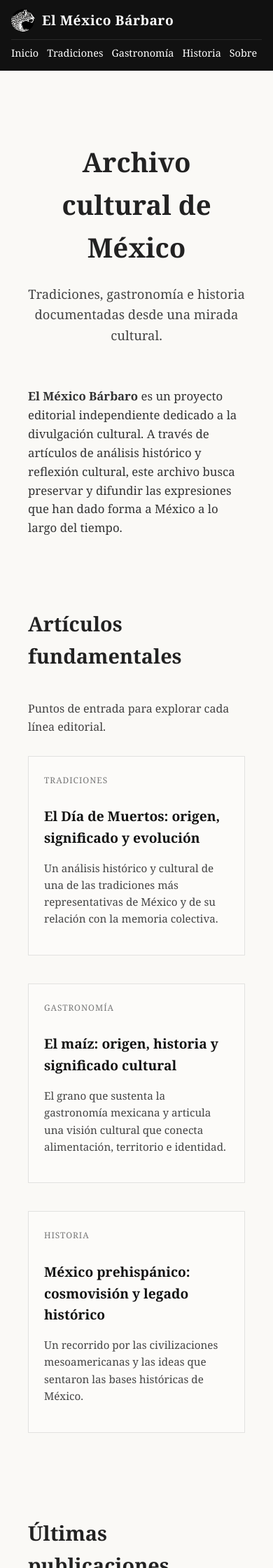
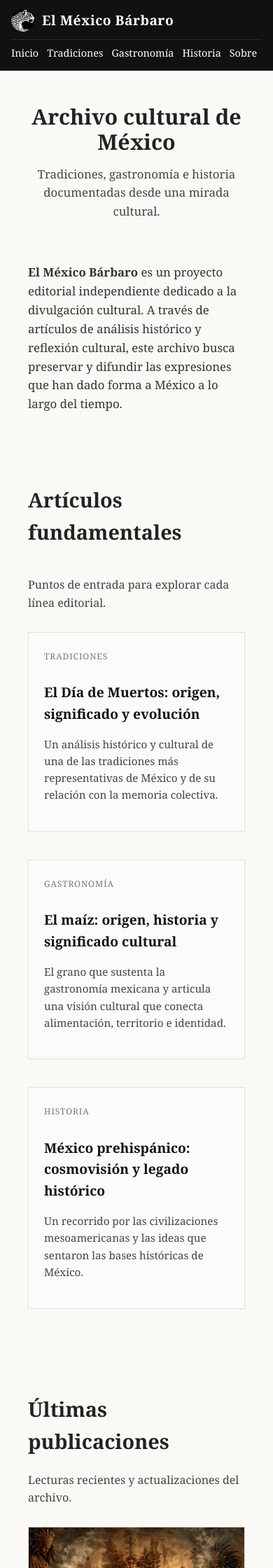
Before and after one commit to elbracamonte/elbracamonte.github.io, a Jekyll site: the page built from index.html, in a window 390 px wide. Shown: the top 2240 px of the page at 70% size. Built offline with Jekyll 4.4.1, drawn with Linux system fonts in a browser that asks for light colours.

Commit message:
Update style.css

```diff
--- a/assets/css/style.css
+++ b/assets/css/style.css
@@ -724,3 +724,19 @@ footer {
   background: rgba(0,0,0,0.45);
   transform: translateY(1px);
 }
+
+@media (max-width: 640px) {
+  .home-hero {
+    margin: 48px 0 32px;
+  }
+
+  .home-hero h1 {
+    font-size: 1.9rem;
+    line-height: 1.2;
+  }
+
+  .home-tagline {
+    font-size: 1.05rem;
+    margin-top: 14px;
+  }
+}
```
